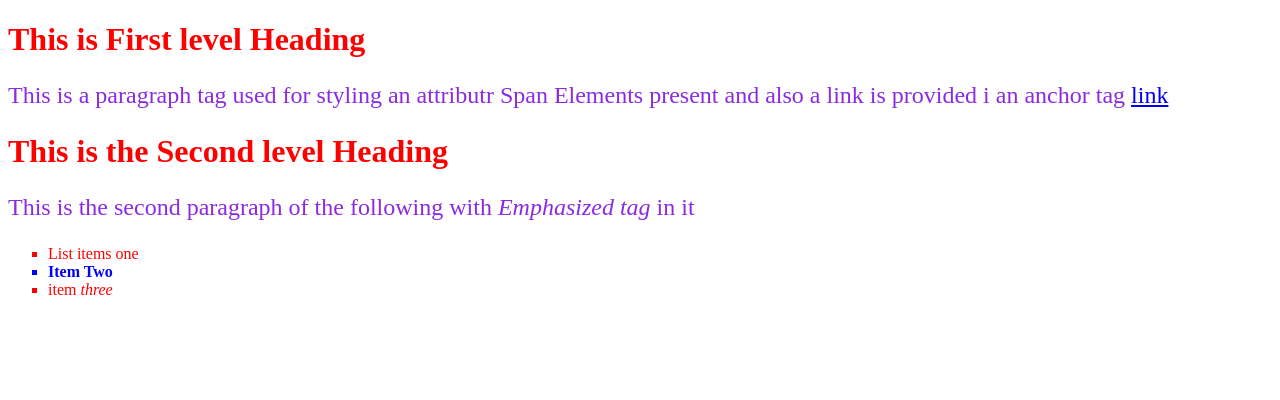
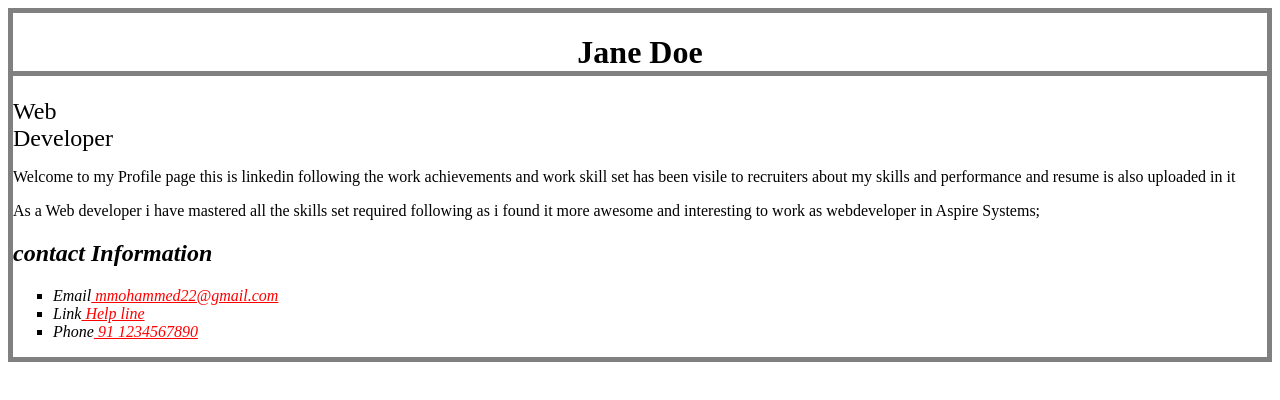
Before and after one commit to Mdhamza77/HtmlPractice, a plain HTML site: page CSS Practice/index.html in a window 1280 px wide. Drawn offline with Linux system fonts and the light colour scheme.

Commit message:
Add existing project files prior to the push to GitHub.

```diff
--- /dev/null
+++ b/CSS Practice/Selectors/Style.css
@@ -0,0 +1,31 @@
+h1,h3,p.par{
+    border-style:dotted ;
+    background-color: cornflowerblue;
+    color: black;
+    text-align: center;
+    list-style-type: disc;
+}
+li{
+    text-align: center;
+    list-style-type: none;
+
+}
+
+
+a{
+   text-decoration: none;
+   color: navy;
+}
+/* Internal links, beginning with "#" */
+a[href^="#"]:hover{
+    background-color: cadetblue;
+}
+/* Links with URL anywhere    */
+a[href*="google"]:hover{
+    background-color: aquamarine;
+}
+
+a[href*="course"]:hover{
+
+    background-color: blueviolet;
+}
--- a/CSS Practice/index.html
+++ b/CSS Practice/index.html
@@ -8,22 +8,22 @@
     <link rel="stylesheet" href="style.css" >
 </head>
 <body>
-    <h1>This is First level Heading </h1>
-
-    <p>This is a paragraph tag  used for styling an attributr <span>Span Elements present </span> and
-        also a link is provided i an anchor tag <a href="#">link</a>
+    <h1>Jane Doe </h1>
+    <div class="task">Web Developer</div>
+    <p> Welcome to my Profile page this is linkedin following the work achievements and work skill set has been visile
+        to recruiters about my skills and performance and resume is also uploaded in it </p>
+    <p>As a Web developer i have mastered all the skills set required following as i found it more awesome and interesting to work as webdeveloper
+        in Aspire Systems;
     </p>
 
-    <h1> This is the Second level Heading </h1>
-    <p>
-        This is the second paragraph of the following with <em>Emphasized tag </em> in  it </p>
+    <address class="contact">
+    <h2>contact Information </h2>
+    <ul>
+      <span><li>Email<a href="tomail:mmohammed22@gmail.com"> mmohammed22@gmail.com</a></li></span>
+       <span> <li>Link<a href="#"> Help line</a></li></span>
+        <span><li>Phone<a href="tel:+1234567890"> 91 1234567890</a></li></span>
 
-        <ul>
-
-        <li>List items <span>one</span></li>
-        <li class="list">Item Two </li>
-        <li>item <em>three</em></li>
     </ul>
-    </p>
+    </address>
 </body>
 </html>
--- a/CSS Practice/style.css
+++ b/CSS Practice/style.css
@@ -1,22 +1,32 @@
-h1,h2{
+
+body{
+    border: 5px solid gray;
+    cursor: pointer;
+    font-family: 'Times New Roman', Times, serif;
+}
+h1{
+    border-bottom: 5px solid grey;
+    font-size: 2rem;
+    text-align: center;
+}
+.task{
+    text-justify: auto;
+    line-break: auto;
+    font-size: 1.5rem;
+    width: 100px;
+
+}
+
+span:hover{
+    text-decoration: none;
+    color: aqua;
+
+}
+a:link , a:visited{
     color: red;
 }
-p{
-    color: blueviolet;
+
+li{
+
+    list-style: square;
 }
-li{
-    color: red;
-    list-style-type: square;
-}
-.list{
-    color: blue;
-    font-weight: bold;
-}
-h1 + p {
-    font-size: 150%;
-}
-
-a:hover {
-    text-decoration: none;
-    color: chartreuse;
-  }
```
Also changed, not shown: CSS Practice/Functions.html (added, +18 -0 lines), CSS Practice/Pseudoclasses/Pseudo.html (added, +27 -0 lines), CSS Practice/Selectors/Selectors.html (added, +23 -0 lines), CSS Practice/func.css (added, +22 -0 lines), componenetElement.html (+10 -0 lines).
